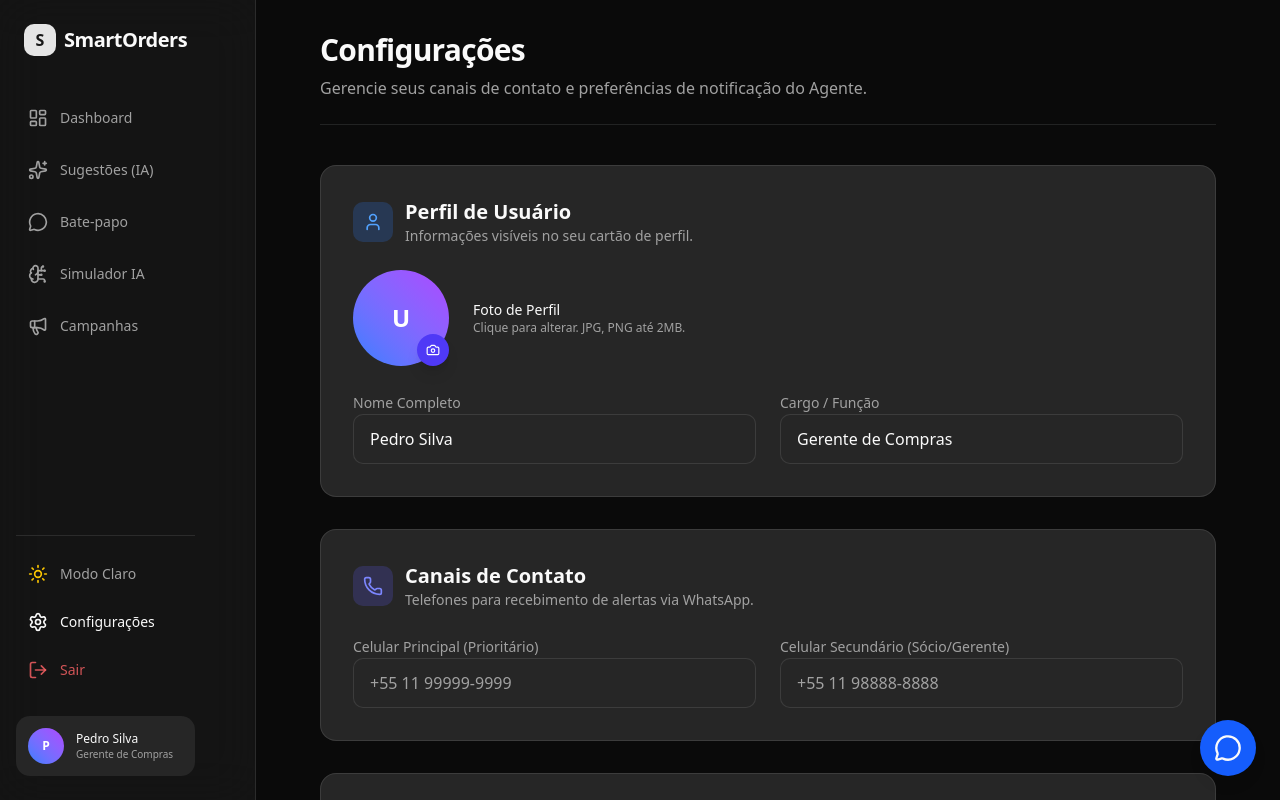
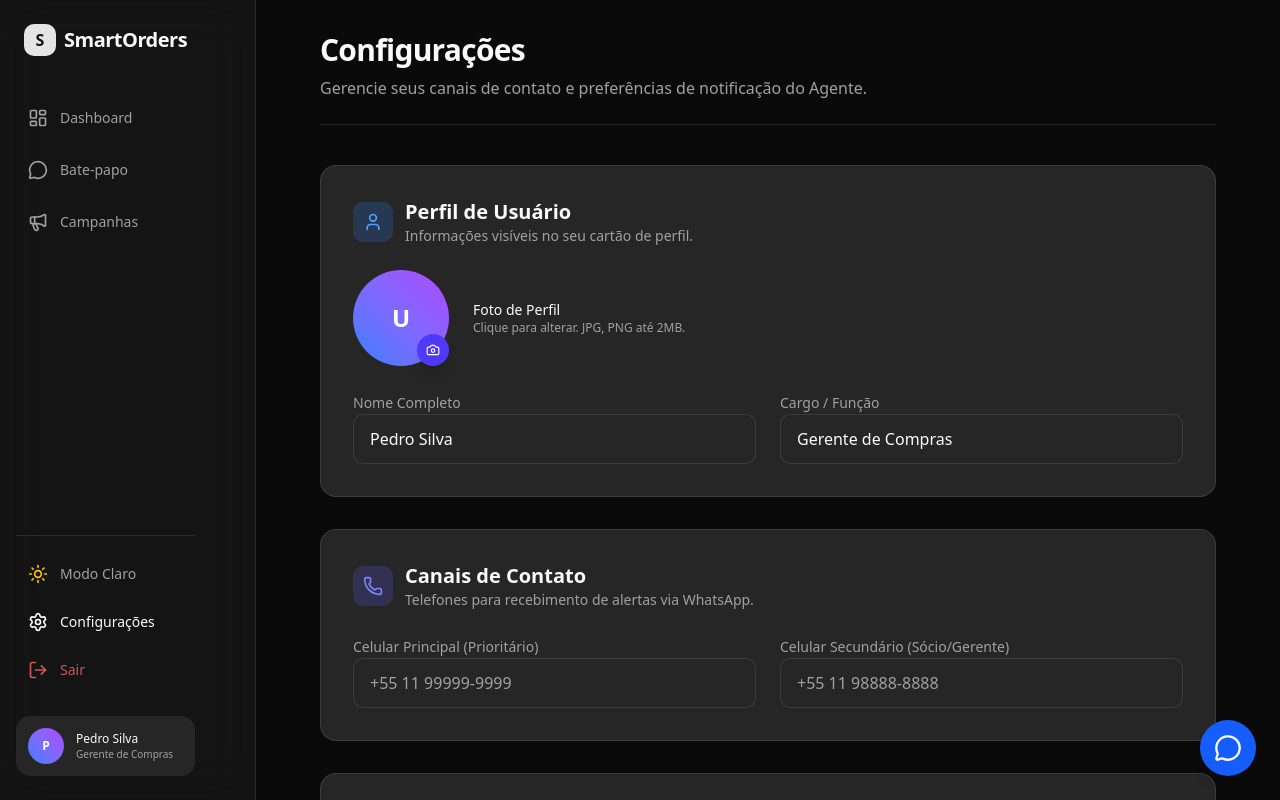
Before and after one commit to josepedro15/GerenteDeEstoque, a Next.js app in the folder frontend/: page /settings in a window 1280 px wide. Shown: the top 800 px of the page. Built offline with nearby package versions, Linux system fonts and the light colour scheme; no server answers; the database is empty.

Commit message:
chore: hide AI pages from sidebar menu

```diff
--- a/frontend/components/layout/sidebar.tsx
+++ b/frontend/components/layout/sidebar.tsx
@@ -28,9 +28,9 @@ import { useTheme } from "@/contexts/ThemeContext";
 
 const menuItems = [
     { icon: LayoutDashboard, label: "Dashboard", href: "/" },
-    { icon: Sparkles, label: "Sugestões (IA)", href: "/recommendations", activeColor: "text-blue-400" },
+    // { icon: Sparkles, label: "Sugestões (IA)", href: "/recommendations", activeColor: "text-blue-400" },
     { icon: MessageCircle, label: "Bate-papo", href: "/chat", activeColor: "text-indigo-400" },
-    { icon: BrainCircuit, label: "Simulador IA", href: "/simulator", activeColor: "text-purple-400" },
+    // { icon: BrainCircuit, label: "Simulador IA", href: "/simulator", activeColor: "text-purple-400" },
     { icon: Megaphone, label: "Campanhas", href: "/marketing", activeColor: "text-pink-400" },
 ];
 
```
